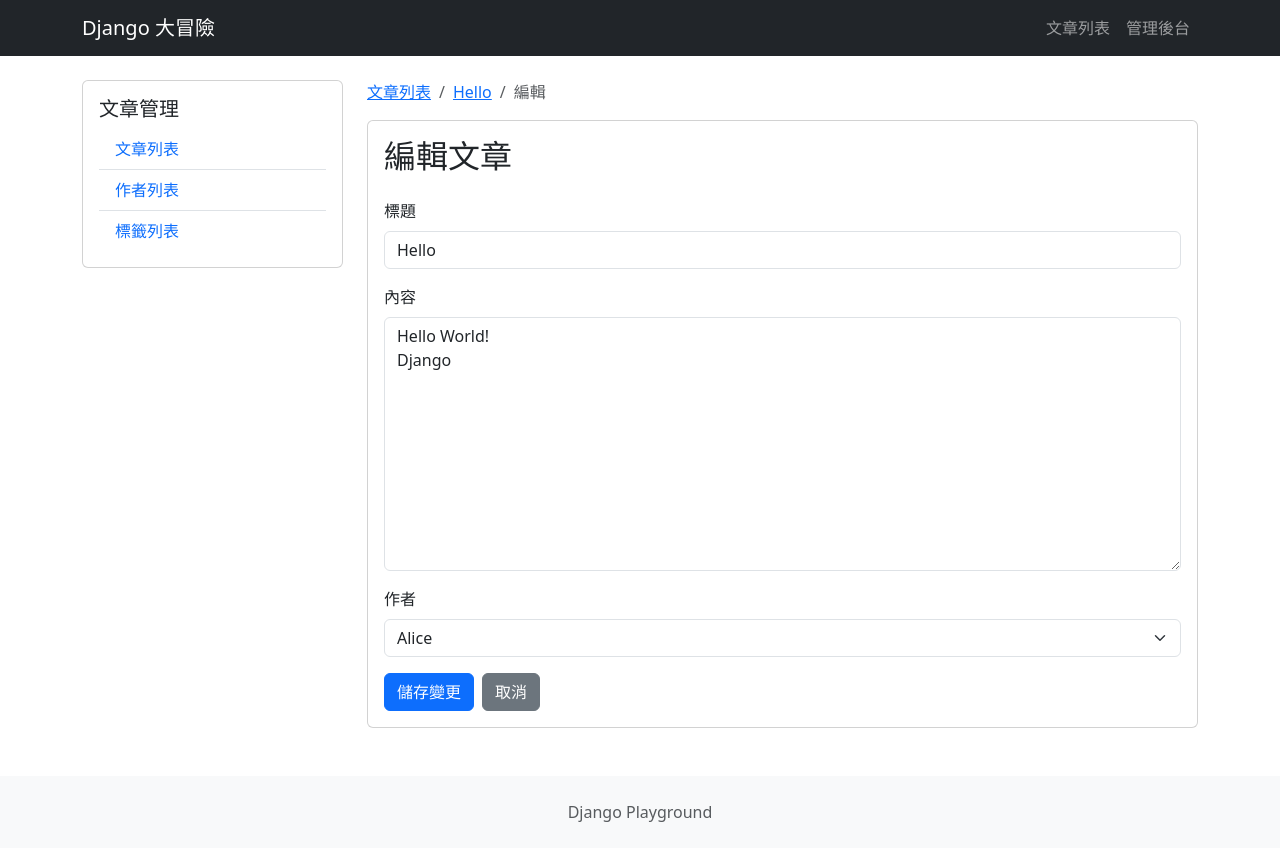
After one commit to CYHsuRHS/django-playground-202511, a Django app: page /blog/articles/1/edit/ in a window 1280 px wide. The commit adds this page. Run offline with Django 5.2, Linux system fonts and the light colour scheme; data comes from the database, SQL or seed files in the repository; both versions use the stored data as it was after the commit; some libraries are stand-ins or nearby versions.

Commit message:
version 2025122001
1.加入VS Code Debug設定檔launch.json
2.使用 ModelForm 編輯文章

```diff
--- /dev/null
+++ b/blog/templates/blog/article_edit.html
@@ -0,0 +1,50 @@
+{% extends "blog/base.html" %}
+
+{% load django_bootstrap5 %}
+
+{% block title %}
+    編輯文章：{{ article.title }} - Django 大冒險
+{% endblock title %}
+
+{% block blog_content %}
+    <nav aria-label="breadcrumb" class="d-none d-md-block mb-3">
+        <ol class="breadcrumb">
+            <li class="breadcrumb-item">
+                <a href="{% url 'blog:article_list' %}">文章列表</a>
+            </li>
+            <li class="breadcrumb-item">
+                <a href="{% url 'blog:article_detail' article_id=article.id %}">{{ article.title }}</a>
+            </li>
+            <li class="breadcrumb-item active">
+                編輯
+            </li>
+        </ol>
+    </nav>
+
+    <div class="card">
+        <div class="card-body">
+            <h2 class="card-title mb-4">
+                編輯文章
+            </h2>
+
+            {% bootstrap_form_errors form type='non_fields' %}
+
+            <form method="post">
+                {% csrf_token %}
+
+                {% bootstrap_field form.title addon_before='<i class="bi bi-pencil"></i>' placeholder="請輸入標題..." %}
+
+                {% bootstrap_field form.content addon_before='<i class="bi bi-file-text"></i>' rows=10 %}
+
+                {% bootstrap_field form.author addon_before='<i class="bi bi-person"></i>' %}
+
+                <div class="d-flex gap-2 mt-3">
+                    {% bootstrap_button button_type="submit" content="儲存變更" %}
+
+                    {% url 'blog:article_detail' article_id=article.id as cancel_url %}
+                    {% bootstrap_button button_type="link" href=cancel_url content="取消" button_class="btn-secondary" %}
+                </div>
+            </form>
+        </div>
+    </div>
+{% endblock blog_content %}
--- a/blog/urls.py
+++ b/blog/urls.py
@@ -9,6 +9,7 @@ urlpatterns = [
     path("articles/create/", views.article_create, name="article_create"),
     # "articles/<int:article_id>/"表path會帶article_id並且其型態為int
     path("articles/<int:article_id>/", views.article_detail, name="article_detail"),
+    path("articles/<int:article_id>/edit/", views.article_edit, name="article_edit"),
     path("authors/", views.author_list, name="author_list"),
     path("authors/<int:author_id>/", views.author_detail, name="author_detail"),
     path("tags/", views.tag_list, name="tag_list"),
--- a/blog/views.py
+++ b/blog/views.py
@@ -34,6 +34,7 @@ def article_detail(request, article_id):
         Article.objects.select_related("author").prefetch_related("tags"),
         id=article_id,
     )
+    print(article)  # 可用於debug，print結果會顯示於PowerShell
     return render(request, "blog/article_detail.html", {"article": article})
 
 
@@ -46,6 +47,17 @@ def article_create(request):
         return redirect("blog:article_detail", article_id=article.id)
     # 若驗證不合法就直接render畫面
     return render(request, "blog/article_create.html", {"form": form})
+
+
+def article_edit(request, article_id):
+    article = get_object_or_404(Article, id=article_id)
+    # 使用者按下save時，並非建立全新的物件，而是更新instance
+    form = ArticleForm(request.POST or None, instance=article)
+    if form.is_valid():
+        article = form.save()
+        return redirect("blog:article_detail", article_id=article.id)
+
+    return render(request, "blog/article_edit.html", {"form": form, "article": article})
 
 
 def author_list(request):
```
Also changed, not shown: blog/templates/blog/article_detail.html (+11 -8 lines), db.sqlite3.
